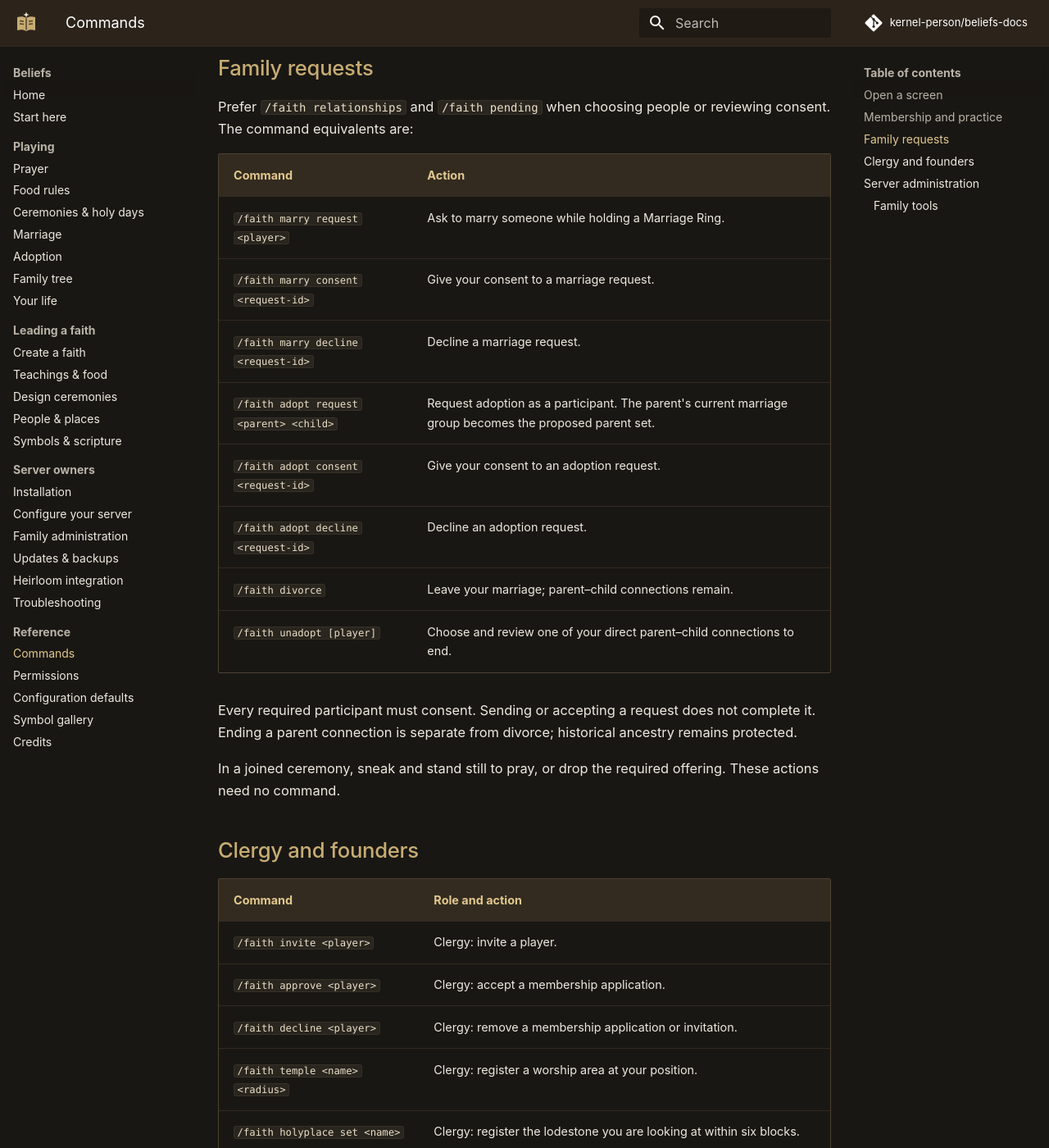
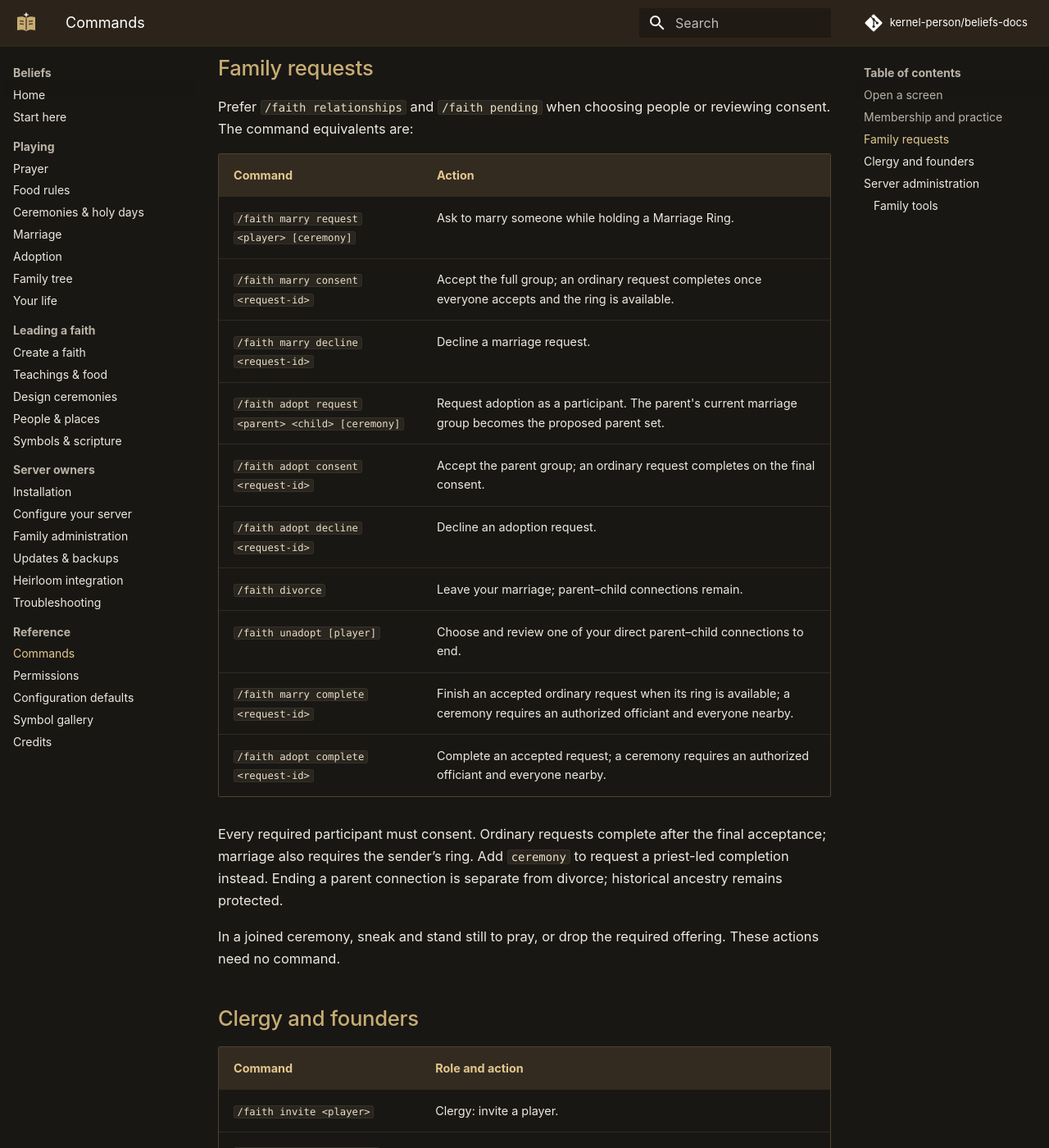
Before and after one commit to kernel-person/beliefs-docs, an MkDocs documentation site: the page built from docs/reference/commands.md, in a window 1280 px wide and 1400 px high, scrolled down 2461 px. Shown: the whole window at 82% size. Built offline with MkDocs 1.6.1 and Material for MkDocs 9.7.7, drawn with Linux system fonts in a browser that asks for light colours; comment, search, counter and statistics services are not loaded; some of the changed text lies outside the part shown.

Commit message:
Document consistent navigation and optional family ceremonies

```diff
--- a/docs/reference/commands.md
+++ b/docs/reference/commands.md
@@ -51,16 +51,18 @@ Prefer `/faith relationships` and `/faith pending` when choosing people or revie
 
 | Command | Action |
 | --- | --- |
-| `/faith marry request <player>` | Ask to marry someone while holding a Marriage Ring. |
-| `/faith marry consent <request-id>` | Give your consent to a marriage request. |
+| `/faith marry request <player> [ceremony]` | Ask to marry someone while holding a Marriage Ring. |
+| `/faith marry consent <request-id>` | Accept the full group; an ordinary request completes once everyone accepts and the ring is available. |
 | `/faith marry decline <request-id>` | Decline a marriage request. |
-| `/faith adopt request <parent> <child>` | Request adoption as a participant. The parent's current marriage group becomes the proposed parent set. |
-| `/faith adopt consent <request-id>` | Give your consent to an adoption request. |
+| `/faith adopt request <parent> <child> [ceremony]` | Request adoption as a participant. The parent's current marriage group becomes the proposed parent set. |
+| `/faith adopt consent <request-id>` | Accept the parent group; an ordinary request completes on the final consent. |
 | `/faith adopt decline <request-id>` | Decline an adoption request. |
 | `/faith divorce` | Leave your marriage; parent–child connections remain. |
 | `/faith unadopt [player]` | Choose and review one of your direct parent–child connections to end. |
+| `/faith marry complete <request-id>` | Finish an accepted ordinary request when its ring is available; a ceremony requires an authorized officiant and everyone nearby. |
+| `/faith adopt complete <request-id>` | Complete an accepted request; a ceremony requires an authorized officiant and everyone nearby. |
 
-Every required participant must consent. Sending or accepting a request does not complete it. Ending a parent connection is separate from divorce; historical ancestry remains protected.
+Every required participant must consent. Ordinary requests complete after the final acceptance; marriage also requires the sender’s ring. Add `ceremony` to request a priest-led completion instead. Ending a parent connection is separate from divorce; historical ancestry remains protected.
 
 In a joined ceremony, sneak and stand still to pray, or drop the required offering. These actions need no command.
 
@@ -77,16 +79,14 @@ In a joined ceremony, sneak and stand still to pray, or drop the required offeri
 | `/faith calendar manage` | Clergy: manage your faith's holy days. |
 | `/faith calendar new` | Clergy: open the new holy-day form. |
 | `/faith marry propose <players>` | Clergy: propose a marriage; separate player names with spaces or commas. |
-| `/faith marry complete <request-id>` | Authorized officiant: complete a fully consented marriage with the required ring and everyone nearby. |
 | `/faith adopt propose <parent> <child>` | Clergy: propose adoption with the parent's current marriage group. |
-| `/faith adopt complete <request-id>` | Authorized officiant: complete a fully consented adoption with everyone nearby. |
 | `/faith settings` | Founder: manage identity, customs, food, teachings and rituals. `/faith manage` is an alias. |
 | `/faith clergy <player> <true-or-false>` | Founder: appoint a current member as clergy with `true`, or return them to membership with `false`. |
 | `/faith transfer <player>` | Founder: transfer leadership to another current member. You remain clergy. |
 | `/faith scripture` | Founder: copy the held written book or book and quill into the sacred text. |
 | `/faith disband` | Founder: archive the faith. Family and life history remain. |
 
-An officiant must be authorized for that request and cannot be one of its participants. For priest help, open the family request and choose **Priest help**; its buttons use the current request state.
+Ordinary requests need no officiant. For ceremony requests, the officiant must be authorized and cannot be a participant. For priest help, open the family request and choose **Priest help**; its buttons use the current request state.
 
 ## Server administration
 
```
Also changed, not shown: docs/players/adoption.md (+6 -3 lines), docs/players/getting-started.md (+4 -0 lines), docs/players/marriage.md (+7 -4 lines).
